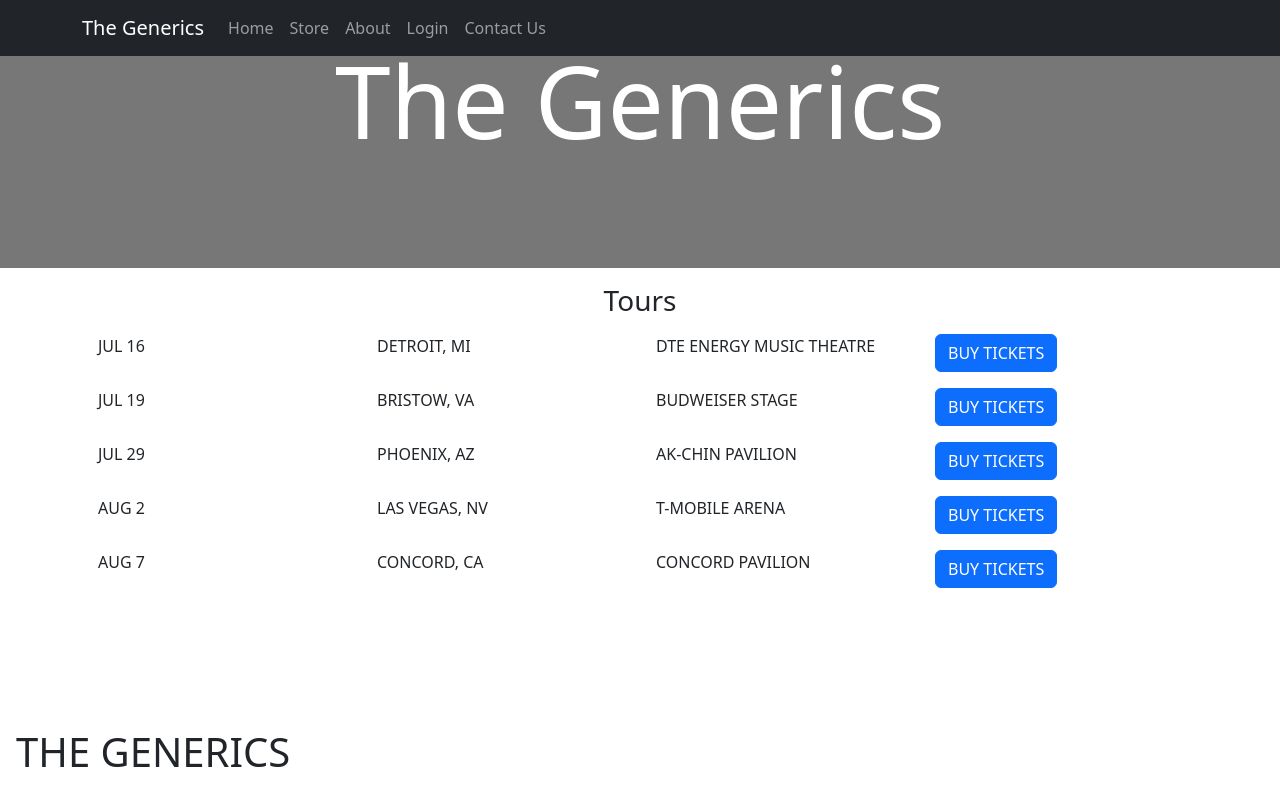
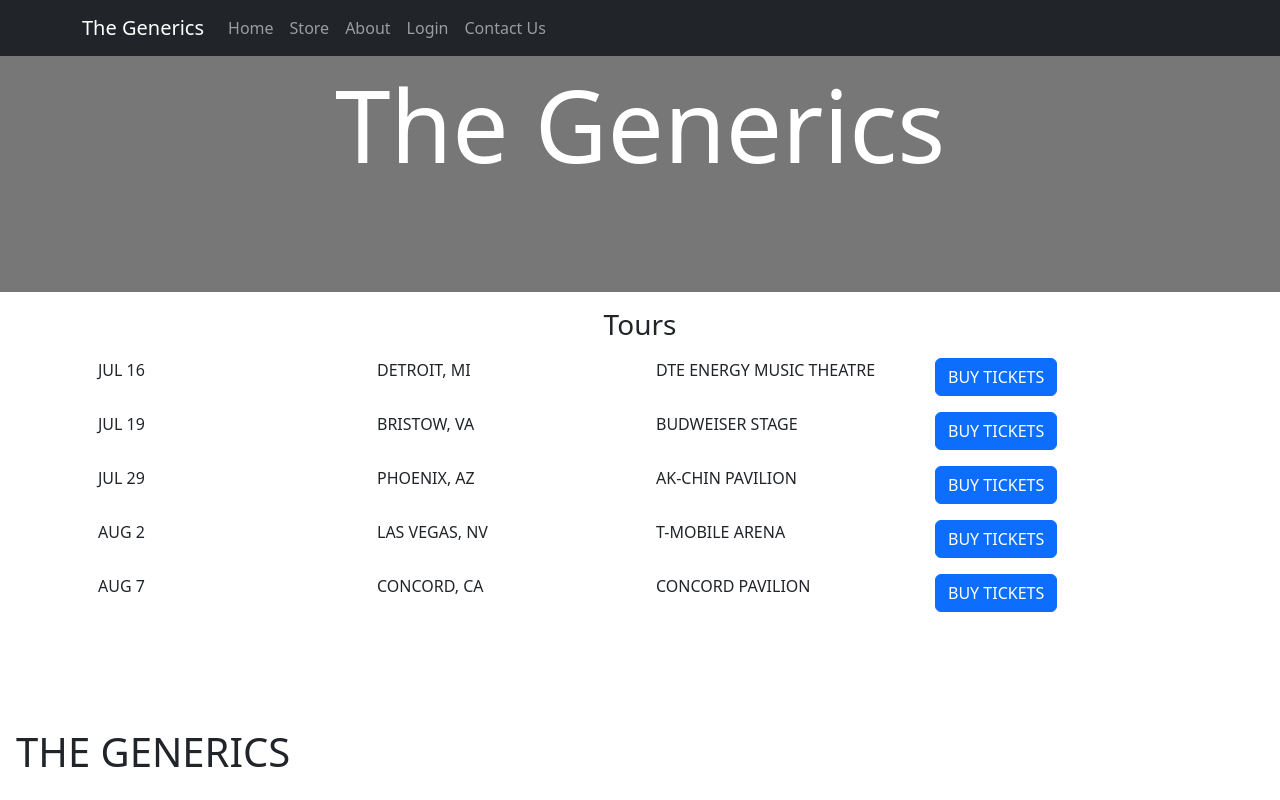
Before and after one commit to AthulPM97/E-commerce-website, a React (Create React App) app: page /home in a window 1280 px wide. Built offline with nearby package versions, Linux system fonts and the light colour scheme; no server answers.

Commit message:
improved home page css

```diff
--- a/src/components/Header/MainHeading.js
+++ b/src/components/Header/MainHeading.js
@@ -3,7 +3,9 @@ import "./Header.css";
 const MainHeader = () => {
   return (
     <header className="header">
-      <h1>The Generics</h1>
+      <div className="mt-4">
+        <h1>The Generics</h1>
+      </div>
     </header>
   );
 };
```
